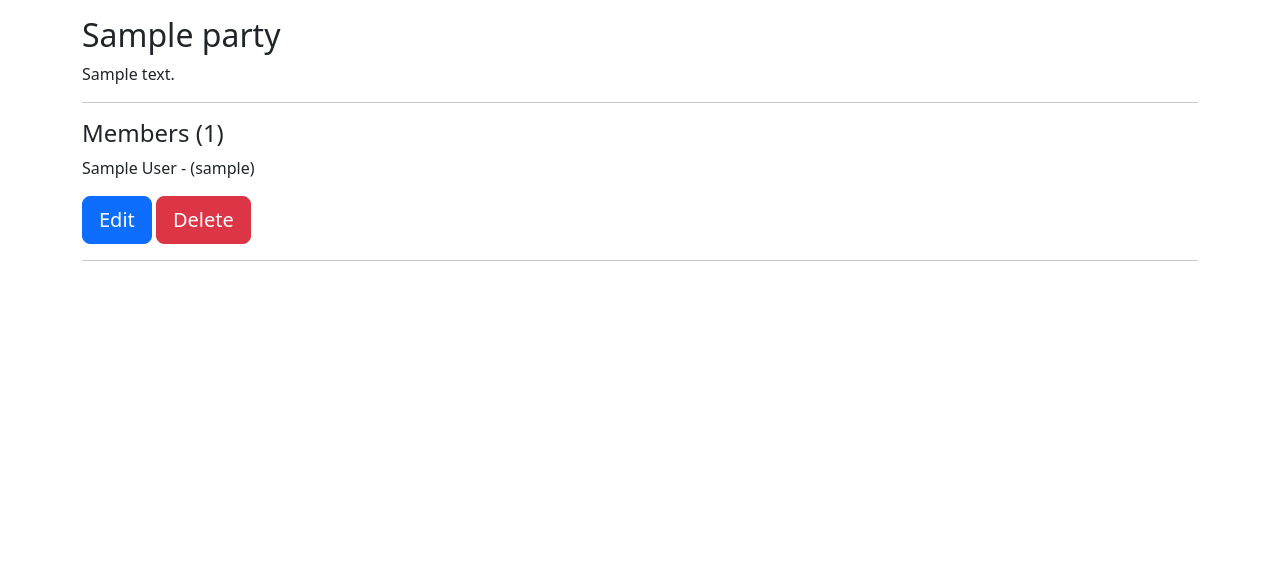
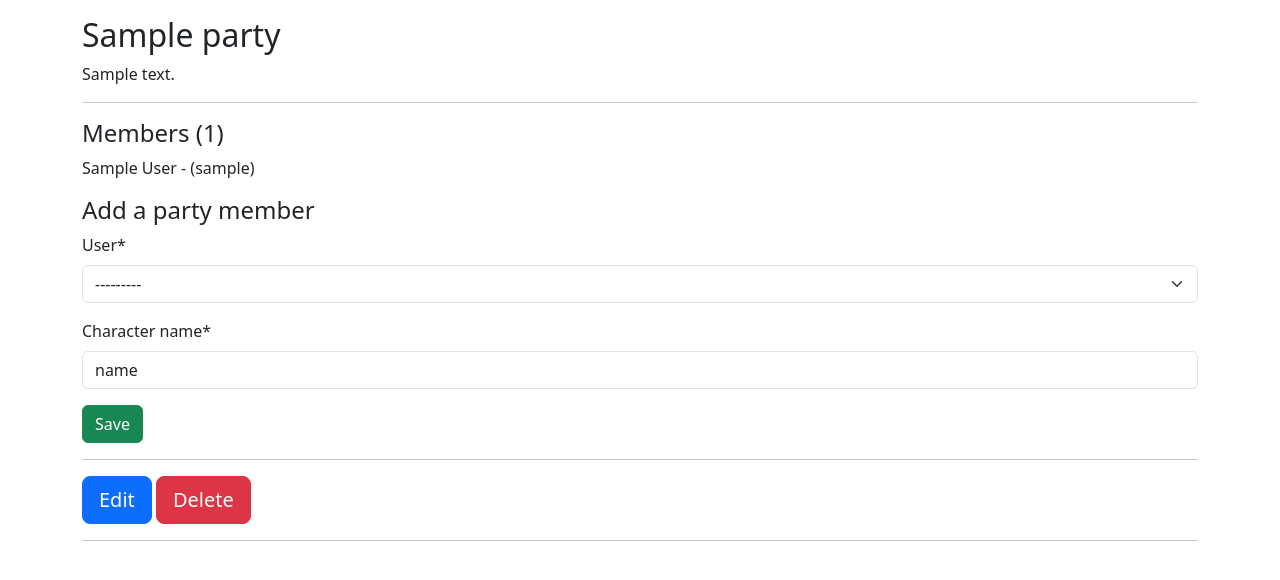
Before and after one commit to norns-dev/norns, a Django app: page /parties/1/ in a window 1280 px wide. Shown: the part 57-637 px from the top of the page. Run offline with Django 4.2, Linux system fonts and the light colour scheme; a user stored in the database is signed in; tables that the repository leaves empty hold one stand-in row (values such as "Sample post"); parts of the project's set-up code (start-up, migrations or seed data) failed here and were passed over; some libraries are stand-ins or nearby versions.

Commit message:
Added form to add user to a party (#48)

```diff
--- /dev/null
+++ b/parties/forms.py
@@ -0,0 +1,15 @@
+"""Forms for parties app"""
+
+from django import forms
+
+from .models import PartyMember
+
+
+class PartyMemberForm(forms.ModelForm):
+    """Form to add a party member"""
+
+    class Meta:
+        """Meta class."""
+
+        model = PartyMember
+        fields = ("user", "character_name")
--- a/parties/models.py
+++ b/parties/models.py
@@ -93,7 +93,7 @@
 
     party = models.ForeignKey(Party, on_delete=models.CASCADE)
     user = models.ForeignKey(settings.AUTH_USER_MODEL, on_delete=models.PROTECT)
-    character_name = models.CharField(max_length=100)
+    character_name = models.CharField(max_length=100, default="name")
     created_at = models.DateTimeField(auto_now_add=True)
 
     def __str__(self):
--- a/parties/views.py
+++ b/parties/views.py
@@ -1,24 +1,56 @@
 """Views for parties app"""
 
 from django.contrib.auth.mixins import LoginRequiredMixin
-from django.urls import reverse_lazy
+from django.urls import reverse, reverse_lazy
 from django.views import View
 from django.views.generic import (
     CreateView,
     DeleteView,
     DetailView,
+    FormView,
     ListView,
     UpdateView,
 )
+from django.views.generic.detail import SingleObjectMixin
 
+from .forms import PartyMemberForm
 from .models import Party
 
 
-class MemberGet(LoginRequiredMixin, DetailView):
+class MemberGet(DetailView):
     """Returns member for party"""
 
     model = Party
     template_name = "parties/party_detail.html"
+
+    def get_context_data(self, **kwargs):
+        context = super().get_context_data(**kwargs)
+        context["form"] = PartyMemberForm()
+        return context
+
+
+class AddPartyMember(SingleObjectMixin, FormView):
+    """View to add a party member at the bottom of the party detail page"""
+
+    model = Party
+    form_class = PartyMemberForm
+    template_name = "parties/party_detail.html"
+
+    def post(self, request, *args, **kwargs):
+        self.object = (  # pylint: disable=attribute-defined-outside-init
+            self.get_object()
+        )
+        return super().post(request, *args, **kwargs)
+
+    def form_valid(self, form):
+        party_member = form.save(commit=False)
+        party_member.party = self.object
+        party_member.save()
+        return super().form_valid(form)
+
+    def get_success_url(self):
+        article = self.object
+        return reverse("party_detail", kwargs={"pk": article.pk})
 
 
 class PartyDetailView(LoginRequiredMixin, View):
@@ -31,7 +63,7 @@
 
     def post(self, request, *args, **kwargs):
         """Returns details of party for POST methods"""
-        view = MemberGet.as_view()
+        view = AddPartyMember.as_view()
         return view(request, *args, **kwargs)
 
 
--- a/templates/parties/party_detail.html
+++ b/templates/parties/party_detail.html
@@ -1,4 +1,5 @@
 {% extends "base.html" %}
+{% load crispy_forms_tags %}
 {% block content %}
     <div class="party-detail">
         <h2>{{ object.name }}</h2>
@@ -10,6 +11,13 @@
         <p>{{ member.character_name }} - ({{ member.user.username }})</p>
     {% endfor %}
     {% if party.dm == request.user %}
+        <h4>Add a party member</h4>
+        <form action="" method="post">
+            {% csrf_token %}
+            {{ form|crispy }}
+            <button class="btn btn-success ml-2" type="submit">Save</button>
+        </form>
+        <hr>
         <div>
             <p>
                 <a class="btn btn-primary btn-lg"
```
Also changed, not shown: parties/migrations/0003_alter_partymember_character_name.py (added), parties/migrations/0004_alter_partymember_character_name.py (added).
